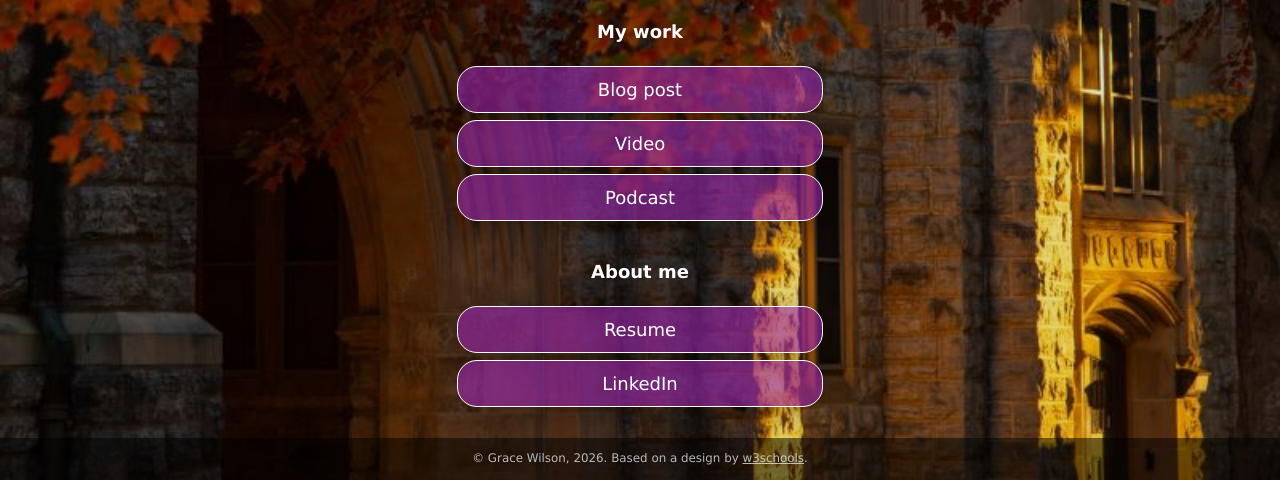
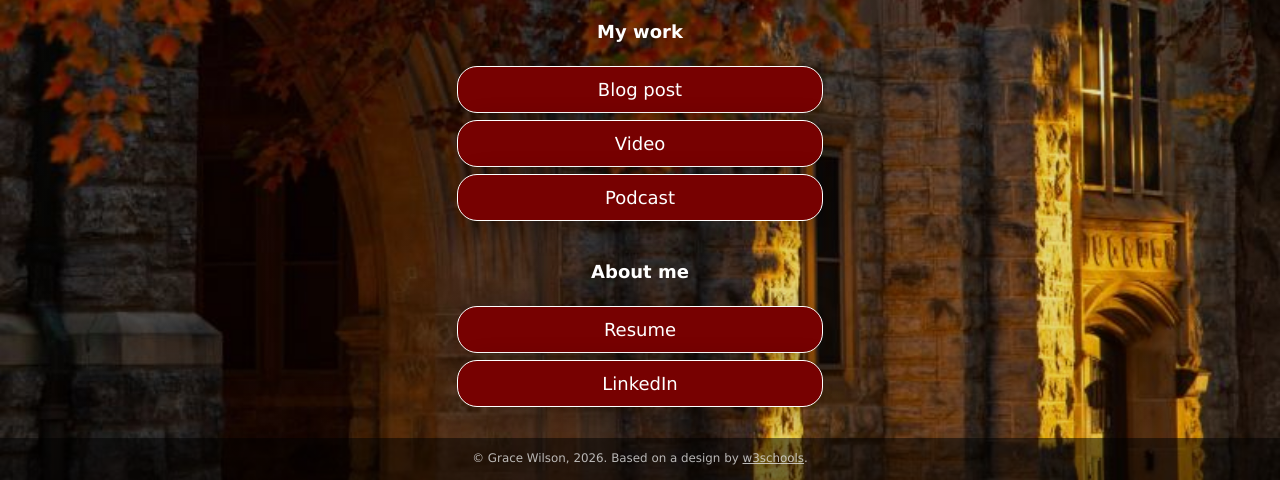
Before and after one commit to gracew29/gracew29.github.io, a plain HTML site: page index.html in a window 1280 px wide. Shown: the part 320-800 px from the top of the page. Drawn offline with Linux system fonts and the light colour scheme.

Commit message:
Update style.css

```diff
--- a/css/style.css
+++ b/css/style.css
@@ -1,9 +1,9 @@
 :root {
     --primaryText: #fff;
     --secondaryText: #ff015e;
-    --primary: rgba(156, 39, 176, .60);
+    --primary: rgba(119, 1, 1, 1);
     --secondary: rgba(255, 1, 94, .60);
-    --buttonHover: rgba(119, 1, 1, 1);
+    --buttonHover: rgba(193, 75, 0, 1);
     --smallButtonHover: rgba(0, 0, 0, .25);
 }
 
```
